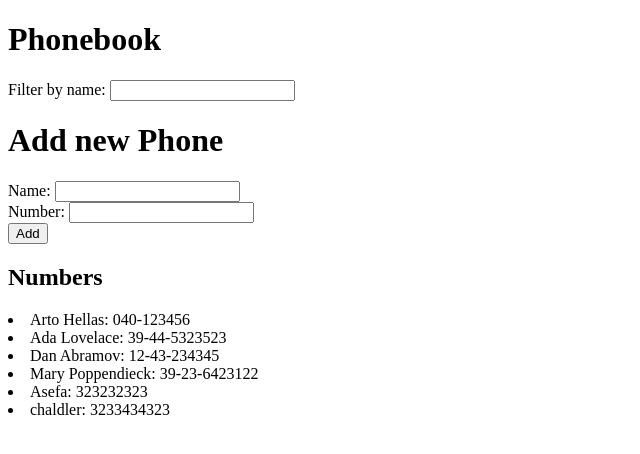
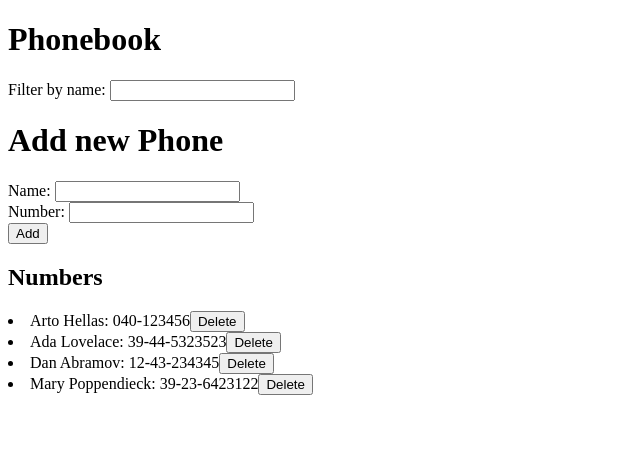
Before and after one commit to bereketmuluken804/fullstackopen-exercises, a React (Vite) app in the folder part2/phonebook/: page / in a window 1280 px wide. Shown: the top 454 px of the page, without its empty margins (0-640 px from the left). Built offline with nearby package versions, Linux system fonts and the light colour scheme; data requests are answered from the project's data file.

Commit message:
exercise 2.14

```diff
--- a/part2/phonebook/db.json
+++ b/part2/phonebook/db.json
@@ -19,16 +19,6 @@
       "name": "Mary Poppendieck",
       "number": "39-23-6423122",
       "id": "4"
-    },
-    {
-      "name": "Asefa",
-      "number": "323232323",
-      "id": "2ScEcej4zkM"
-    },
-    {
-      "name": "chaldler",
-      "number": "3233434323",
-      "id": "UvfQ_W86fTk"
     }
   ],
   "$schema": "./node_modules/json-server/schema.json"
--- a/part2/phonebook/src/App.jsx
+++ b/part2/phonebook/src/App.jsx
@@ -52,11 +52,11 @@ const App = () => {
 			number: trimedNum,
 		};
 
-		serverTools.addPerson(newPerson).then(addPerson=>{
+		serverTools.addPerson(newPerson).then((addPerson) => {
 			setPersons(persons.concat(addPerson));
 			setNewName("");
 			setNewNum("");
-		})
+		});
 	};
 
 	const handleFilter = (e) => {
@@ -68,7 +68,18 @@ const App = () => {
 			setFiltered([]);
 		} else setFiltered(result);
 	};
-
+	const handleDelete = (toDelete) => {
+		if (
+			window.confirm(`Are you sure you want to delete ${toDelete.name}`)
+		) {
+			serverTools.deletePerson(toDelete.id).then((deleted) => {
+				console.log(deleted);
+				setPersons((prev) =>
+					prev.filter((person) => person.id !== deleted.id),
+				);
+			});
+		}
+	};
 	return (
 		<>
 			<h1>Phonebook</h1>
@@ -83,7 +94,7 @@ const App = () => {
 				handleNumChange={handleNumChange}
 			/>
 
-			<Persons persons={persons} />
+			<Persons persons={persons} handleDelete={handleDelete} />
 		</>
 	);
 };
--- a/part2/phonebook/src/components/Persons.jsx
+++ b/part2/phonebook/src/components/Persons.jsx
@@ -1,11 +1,13 @@
-const Persons = ({ persons }) => {
+const Persons = ({ persons, handleDelete}) => {
 	return (
 		<>
 			<h2>Numbers</h2>
 			{persons.map((person) => (
 				<li key={person.id}>
 					{person.name}: {person.number}
+				<button onClick={()=> handleDelete(person)}>Delete</button>
 				</li>
+
 			))}
 		</>
 	);
--- a/part2/phonebook/src/service/persons.js
+++ b/part2/phonebook/src/service/persons.js
@@ -11,6 +11,8 @@ const addPerson = (newPerson) => {
     return axios.post(baseUrl, newPerson).then(response=>response.data)
 }
 
+const deletePerson = (id) => {
+    return axios.delete(`${baseUrl}/${id}`).then(response=>response.data)
+}
 
-
-export default { getPersons, addPerson}
+export default { getPersons, addPerson, deletePerson }
```
